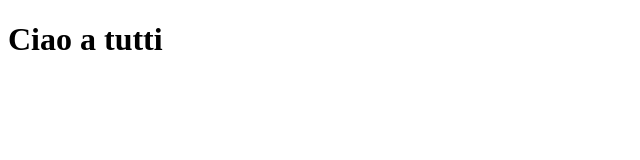
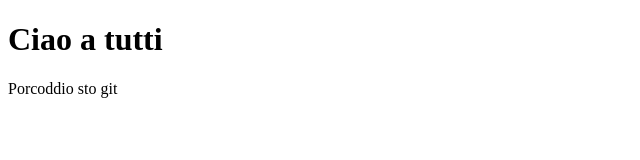
Before and after one commit to valkqt/TestRepo, a plain HTML site: page index.html in a window 1280 px wide. Shown: the whole page, without its empty margins (0-640 px from the left). Drawn offline with Linux system fonts and the light colour scheme.

Commit message:
Porcoddio

```diff
--- a/index.html
+++ b/index.html
@@ -7,5 +7,6 @@
 </head>
 <body>
     <h1>Ciao a tutti</h1>
+    <p>Porcoddio sto git</p>
 </body>
 </html>
```
